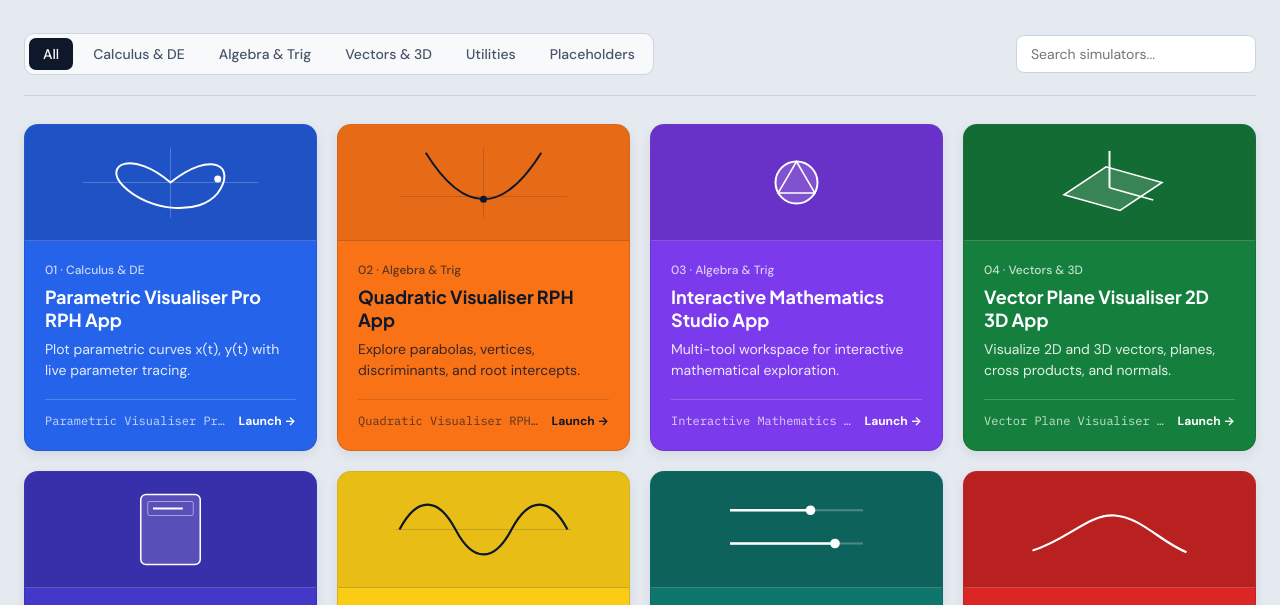
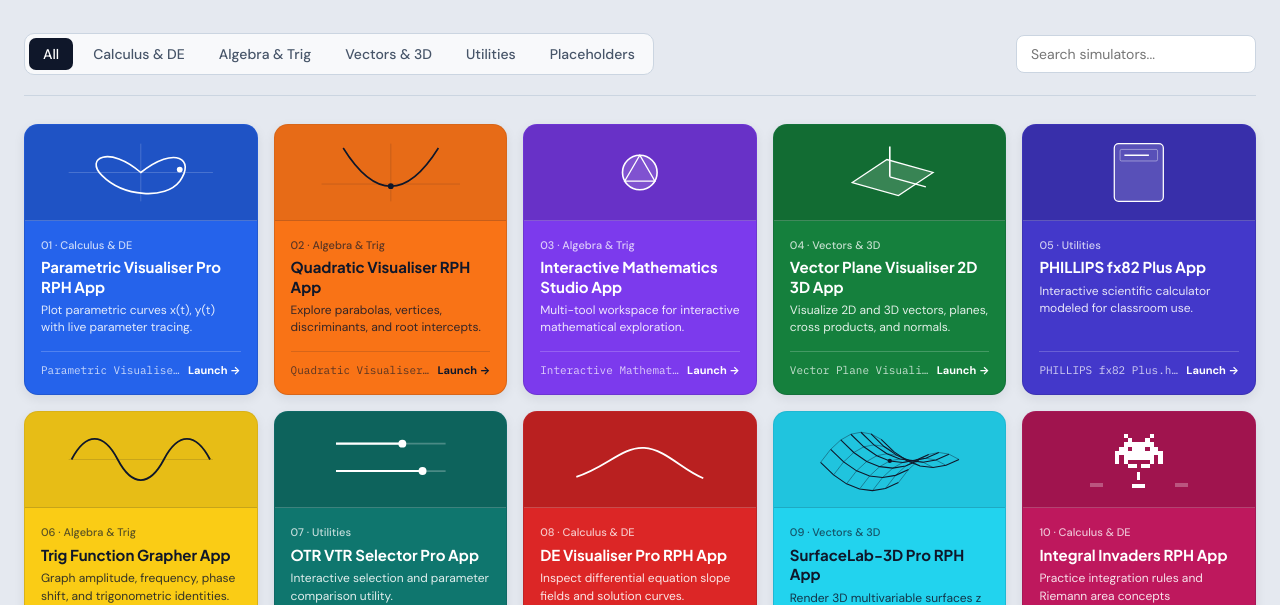
Before and after one commit to askmrphysics/RPH-Applications, a plain HTML site: page index.html in a window 1280 px wide. Shown: the part 181-786 px from the top of the page. Drawn offline with Linux system fonts and the light colour scheme.

Commit message:
Add files via upload

```diff
--- a/index.html
+++ b/index.html
@@ -42,7 +42,7 @@
     }
 
     .topbar-inner {
-      max-width: 1280px;
+      max-width: 1380px;
       margin: 0 auto;
       padding: 16px 24px;
       display: flex;
@@ -62,7 +62,7 @@
     }
 
     .container {
-      max-width: 1280px;
+      max-width: 1380px;
       margin: 0 auto;
       padding: 40px 24px 64px;
     }
@@ -158,7 +158,7 @@
     .grid {
       display: grid;
       grid-template-columns: repeat(1, minmax(0, 1fr));
-      gap: 20px;
+      gap: 16px;
     }
 
     @media (min-width: 640px) {
@@ -167,9 +167,15 @@
       }
     }
 
+    @media (min-width: 768px) {
+      .grid {
+        grid-template-columns: repeat(3, minmax(0, 1fr));
+      }
+    }
+
     @media (min-width: 1024px) {
       .grid {
-        grid-template-columns: repeat(4, minmax(0, 1fr));
+        grid-template-columns: repeat(5, minmax(0, 1fr));
       }
     }
 
@@ -194,11 +200,11 @@
     }
 
     .tile-motif {
-      height: 116px;
+      height: 96px;
       display: flex;
       align-items: center;
       justify-content: center;
-      padding: 12px 16px;
+      padding: 10px 12px;
     }
 
     .tile-motif svg {
@@ -207,30 +213,31 @@
     }
 
     .tile-body {
-      padding: 20px;
+      padding: 16px;
       display: flex;
       flex-direction: column;
       flex: 1;
     }
 
     .tile-meta {
-      font-size: 0.75rem;
+      font-size: 0.6875rem;
       font-weight: 500;
       font-variant-numeric: tabular-nums;
-      margin-bottom: 6px;
+      margin-bottom: 4px;
     }
 
     .tile-title {
-      margin: 0 0 8px;
+      margin: 0 0 6px;
       font-family: "Plus Jakarta Sans", sans-serif;
-      font-size: 1.125rem;
+      font-size: 0.9375rem;
       font-weight: 700;
       line-height: 1.3;
     }
 
     .tile-summary {
-      margin: 0 0 18px;
-      font-size: 0.875rem;
+      margin: 0 0 14px;
+      font-size: 0.75rem;
+      line-height: 1.45;
       flex: 1;
     }
 
@@ -238,9 +245,9 @@
       display: flex;
       align-items: center;
       justify-content: space-between;
-      gap: 12px;
-      padding-top: 12px;
-      font-size: 0.75rem;
+      gap: 8px;
+      padding-top: 10px;
+      font-size: 0.6875rem;
     }
 
     .tile-file {
@@ -261,7 +268,7 @@
     }
 
     .footer-inner {
-      max-width: 1280px;
+      max-width: 1380px;
       margin: 0 auto;
       padding: 20px 24px;
       font-size: 0.8125rem;
```
